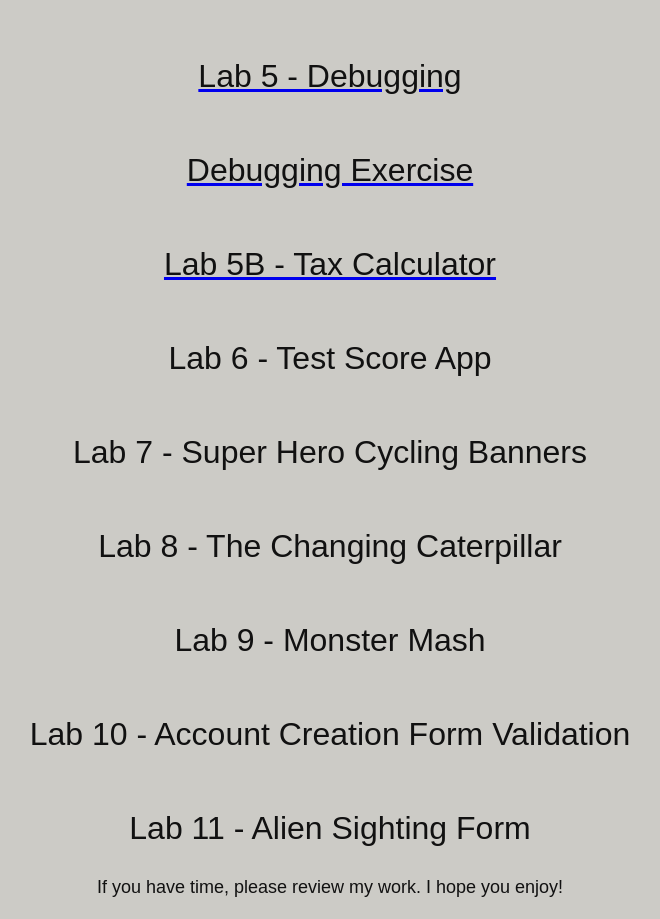
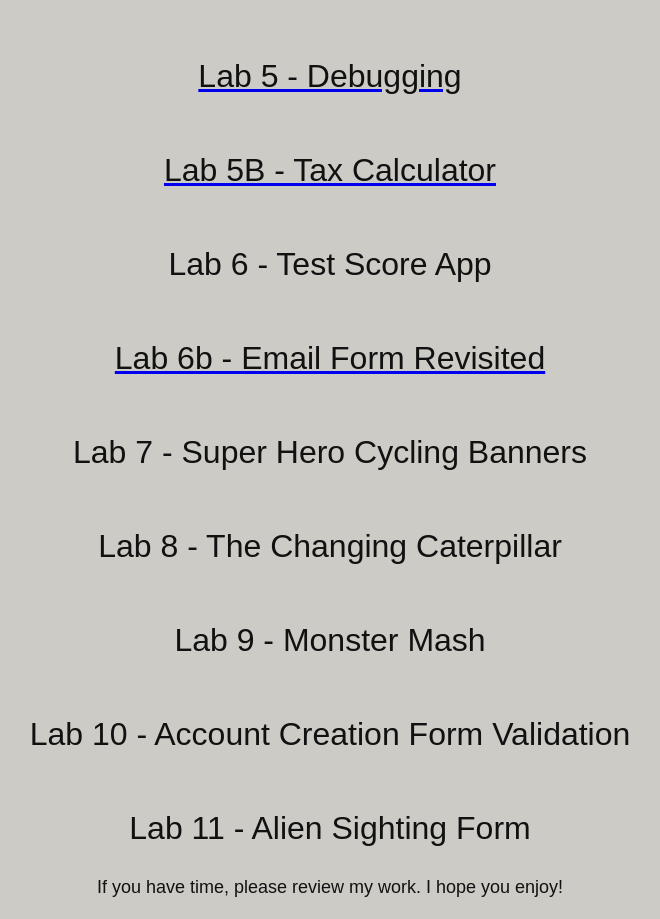
Before and after one commit to k-857/HTML-Review, a plain HTML site: page index.html in a window 1280 px wide. Shown: the part 1120-2039 px from the top of the page, without its empty margins (310-970 px from the left). Drawn offline with Linux system fonts and the light colour scheme.

Commit message:
Update index.html

```diff
--- a/index.html
+++ b/index.html
@@ -17,9 +17,9 @@
         <a href="https://k-857.github.io/Lab-3b/"><div class="project">Lab 3B - Future Value</div></a>
         <a href="https://k-857.github.io/Madlibs/"><div class="project">Lab 4 - MadLibs</div></a>
         <a href="https://k-857.github.io/Debug/"><div class="project">Lab 5 - Debugging</div></a>
-        <a href="https://k-857.github.io/Lab-6b/"><div class="project">Debugging Exercise</div></a>
         <a href="https://k-857.github.io/TaxCal/"><div class="project">Lab 5B - Tax Calculator</div></a>
         <a><div class="project">Lab 6 - Test Score App</div></a>
+        <a href="https://k-857.github.io/Lab-6b/"><div class="project">Lab 6b - Email Form Revisited</div></a>
         <a><div class="project">Lab 7 - Super Hero Cycling Banners</div></a>
         <a><div class="project">Lab 8 - The Changing Caterpillar</div></a>
         <a><div class="project">Lab 9 - Monster Mash</div></a>
```
